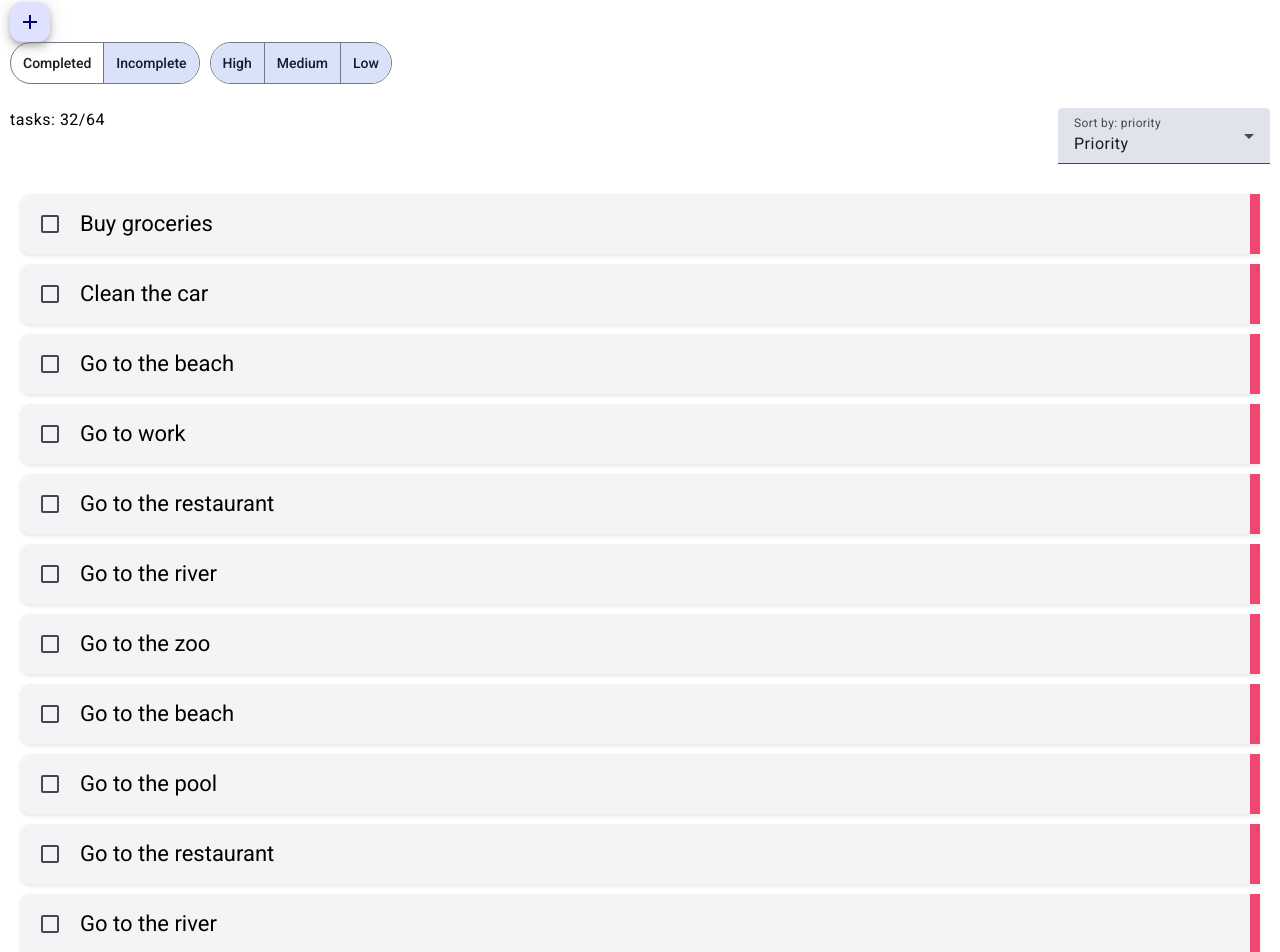
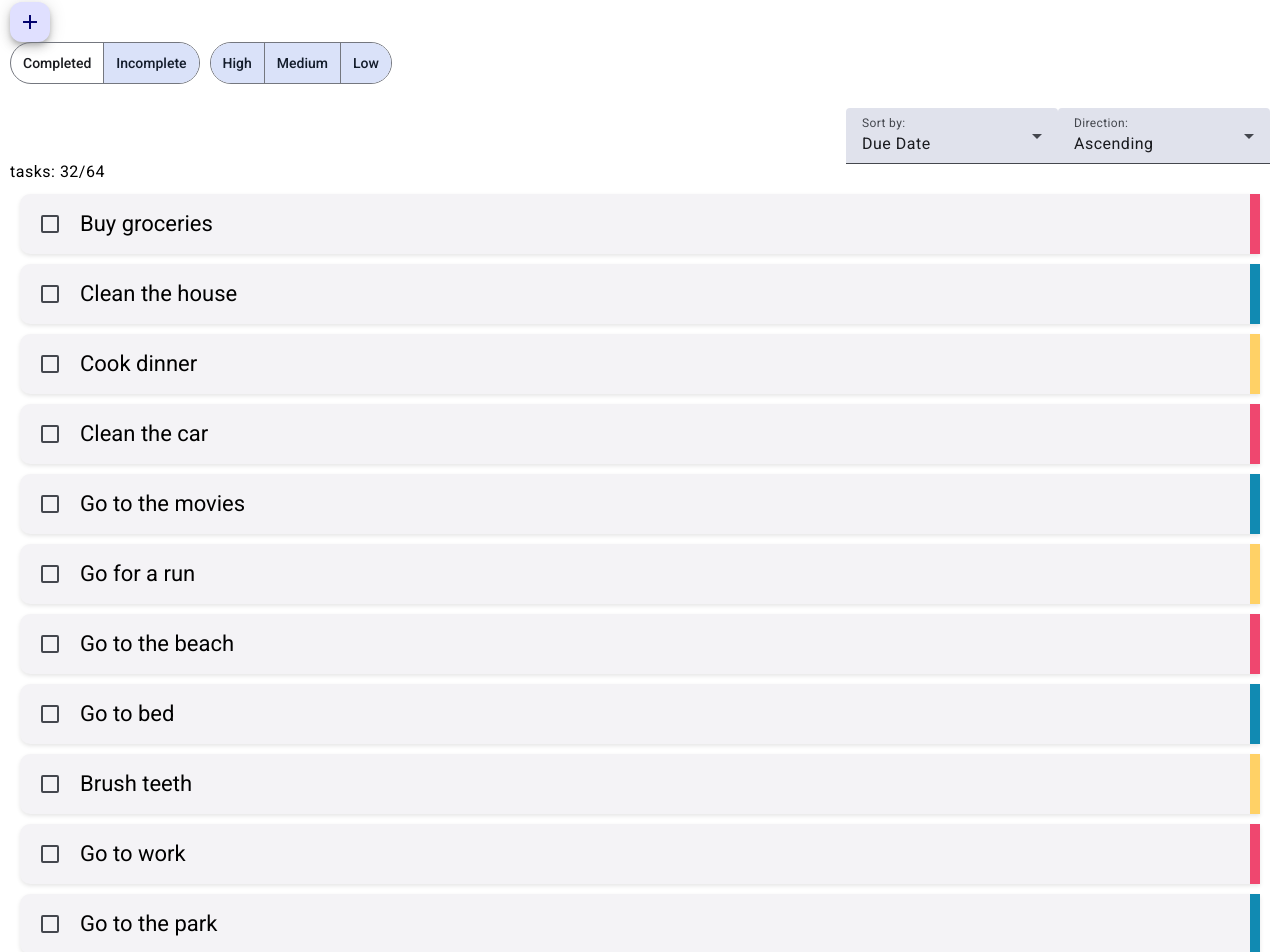
Before and after one commit to Snellingen/tasker, an Angular app: page /task-overview in a window 1280 px wide. Shown: the part 100-1052 px from the top of the page. Built offline with nearby package versions, Linux system fonts and the light colour scheme.

Commit message:
working sort with direction

```diff
--- a/src/app/components/card-list/card-list.component.ts
+++ b/src/app/components/card-list/card-list.component.ts
@@ -12,8 +12,7 @@ import { TaskCardComponent } from '../task-card/task-card.component';
 })
 export class CardListComponent {
 
-  @Input() dataSource: Task[] | null = []
-
+  @Input() dataSource: Task[] | null = [];
   ngOnInit() {
   }
 
--- a/src/app/components/task-overview/task-overview.component.html
+++ b/src/app/components/task-overview/task-overview.component.html
@@ -29,16 +29,26 @@
     </section>
   </div>
   <br>
-  <section class='task-overview__actions'>
+  <section class='task-overview__actions' [formGroup]="sortGroup">
     <mat-label>tasks: {{ (filteredData$| async)?.length }}/{{(tasks$ | async)?.length}}</mat-label>
-    <mat-form-field class='task-overview__sort'>
-      <mat-label>Sort by: {{selectedSort.value}}</mat-label><mat-select [formControl]='selectedSort' >
+    <div class = 'task-overview__actions__sort'>
+      <mat-form-field>
+        <mat-label>Sort by:</mat-label>
+        <mat-select formControlName='selectedSort' >
           <mat-option value="custom">Custom</mat-option>
           <mat-option value="title">Title</mat-option>
           <mat-option value="priority">Priority</mat-option>
           <mat-option value="dueDate">Due Date</mat-option>
         </mat-select>
       </mat-form-field>
+      <mat-form-field class='task-overview__sort'>
+        <mat-label>Direction:</mat-label>
+        <mat-select formControlName='selectedSortDirection' >
+          <mat-option value="asc">Ascending</mat-option>
+          <mat-option value="desc">Descending</mat-option>
+        </mat-select>
+      </mat-form-field>
+    </div>
   </section>
   <app-card-list [dataSource]="sortedData$ | async" ></app-card-list>
 
--- a/src/app/components/task-overview/task-overview.component.scss
+++ b/src/app/components/task-overview/task-overview.component.scss
@@ -12,6 +12,7 @@
     flex-direction: row;
     justify-content: space-between;
     gap: 10px;
+    align-items: flex-end;
   }
 
   &__sort {
--- a/src/app/components/task-overview/task-overview.component.ts
+++ b/src/app/components/task-overview/task-overview.component.ts
@@ -50,6 +50,11 @@ export class TaskOverviewComponent {
     priorityFilters: new FormControl(['low', 'medium', 'high'])
   });
 
+  sortGroup = new FormGroup({
+    selectedSort: new FormControl('dueDate'),
+    selectedSortDirection: new FormControl('asc')
+  });
+
   filter$ = this.filterGroup.valueChanges.pipe(startWith(this.filterGroup.value));
   tasks$ = this.taskService.tasks$;
   filteredData$ = combineLatest([this.filter$, this.tasks$]).pipe(
@@ -73,21 +78,17 @@ export class TaskOverviewComponent {
 
   displayedColumns$ = this.taskService.displayedColumns$;
 
-  selectedSort = new FormControl('priority');
-  selectedSortDirection = new FormControl('asc');
-
-  sort$ = this.selectedSort.valueChanges.pipe(
-    startWith(this.selectedSort.value),
-    map(sort => ({ sort, direction: this.selectedSortDirection.value }))
-  );
+  sort$ = this.sortGroup.valueChanges.pipe(startWith(this.sortGroup.value));
 
   sortedData$ = combineLatest([this.filteredData$, this.sort$]).pipe(
     map(([data, sort]) => {
-      const { sort: sortField, direction } = sort;
-      console.log('Sorting with:', sortField, direction);
-      const isAsc = direction === 'asc';
-      return data.sort((a, b) => {
-        switch (sortField) {
+      console.log('Sorting with:', sort);
+      const isAsc = sort.selectedSortDirection === 'asc';
+      if (sort.selectedSort === 'custom') {
+        return [...data]; // keeps the order as is from service
+      }
+      return [...data].sort((a, b) => {
+        switch (sort.selectedSort) {
           case 'title': return compareString(a.title, b.title, isAsc);
           case 'date': return compareDate(a.date, b.date, isAsc);
           case 'priority': return comparePriority(a.priority, b.priority, isAsc);
@@ -95,7 +96,8 @@ export class TaskOverviewComponent {
           default: return 0;
         }
       });
-    }));
+    }),
+    );
 
   navigateToEditTask(item: any) {
     console.log('Navigating to edit task with id:', item);
```
Lines whose indentation alone changed are shown as unchanged.
